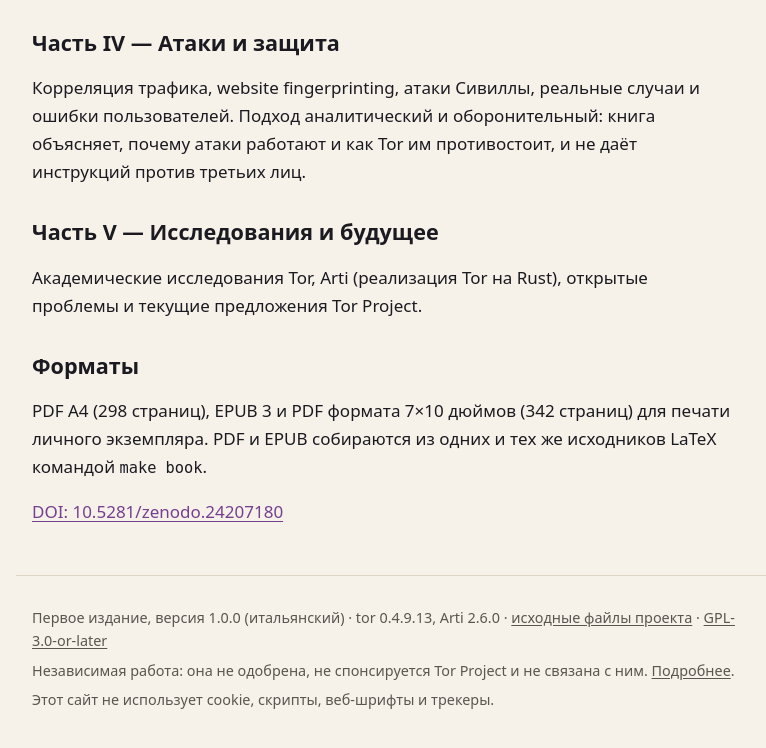
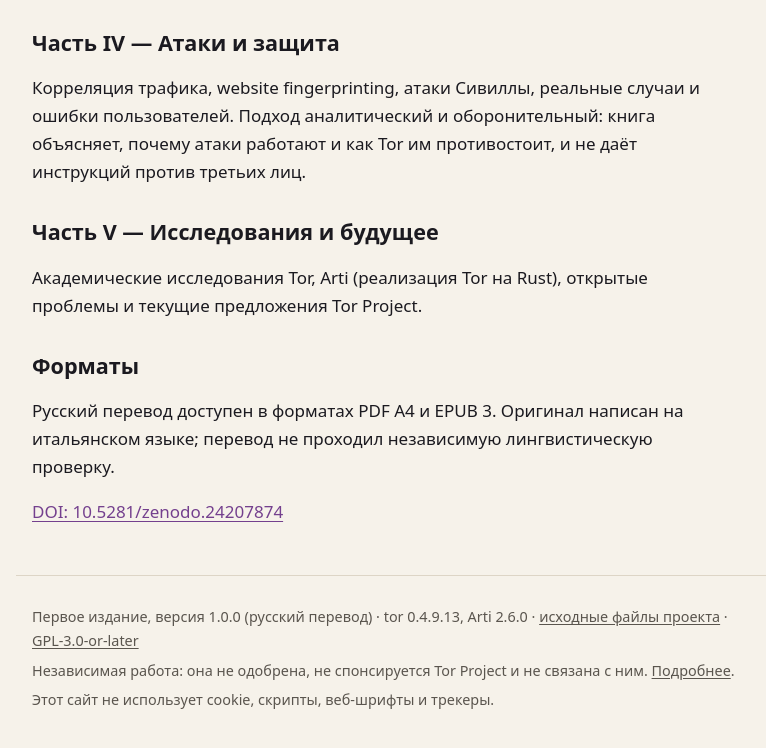
Before and after one commit to aleff-github/onion-routing-anatomy, a plain HTML site: page ru/book/index.html in a window 1280 px wide. Shown: the part 1040-1788 px from the top of the page, without its empty margins (96-862 px from the left). Drawn offline with Linux system fonts and the light colour scheme.

Commit message:
site(ru): link Russian PDFs, EPUB and DOI across pages

```diff
--- a/ru/book/index.html
+++ b/ru/book/index.html
@@ -75,13 +75,11 @@ Whonix; Tor Metrics и OONI; правовые и этические вопрос
 предложения Tor Project.</p>
 
 <h2 id="formaty">Форматы</h2>
-<p>PDF A4 (298 страниц), EPUB 3 и PDF формата 7×10 дюймов (342 страниц)
-для печати личного экземпляра. PDF и EPUB собираются из одних и тех же исходников LaTeX
-командой <code>make book</code>.</p>
-<p><a href="https://doi.org/10.5281/zenodo.24207180">DOI: 10.5281/zenodo.24207180</a></p>
+<p>Русский перевод доступен в форматах PDF A4 и EPUB 3. Оригинал написан на итальянском языке; перевод не проходил независимую лингвистическую проверку.</p>
+<p><a href="https://doi.org/10.5281/zenodo.24207874">DOI: 10.5281/zenodo.24207874</a></p>
 </main>
 <footer class="site">
-<p>Первое издание, версия 1.0.0 (итальянский) · tor 0.4.9.13, Arti 2.6.0 · <a href="https://github.com/aleff-github/onion-routing-anatomy">исходные файлы проекта</a> · <a href="../../ru/license/">GPL-3.0-or-later</a></p>
+<p>Первое издание, версия 1.0.0 (русский перевод) · tor 0.4.9.13, Arti 2.6.0 · <a href="https://github.com/aleff-github/onion-routing-anatomy">исходные файлы проекта</a> · <a href="../../ru/license/">GPL-3.0-or-later</a></p>
 <p>Независимая работа: она не одобрена, не спонсируется Tor Project и не связана с ним. <a href="../../ru/independence/">Подробнее</a>.</p>
 <p>Этот сайт не использует cookie, скрипты, веб-шрифты и трекеры.</p>
 </footer>
```
Also changed, not shown: ru/ai/index.html (+1 -1 lines), ru/contribute/index.html (+1 -1 lines), ru/independence/index.html (+1 -1 lines), ru/index.html (+3 -3 lines), ru/labs/index.html (+1 -1 lines), ru/languages/index.html (+1 -1 lines), ru/license/index.html (+1 -1 lines), ru/story/index.html (+1 -1 lines).
